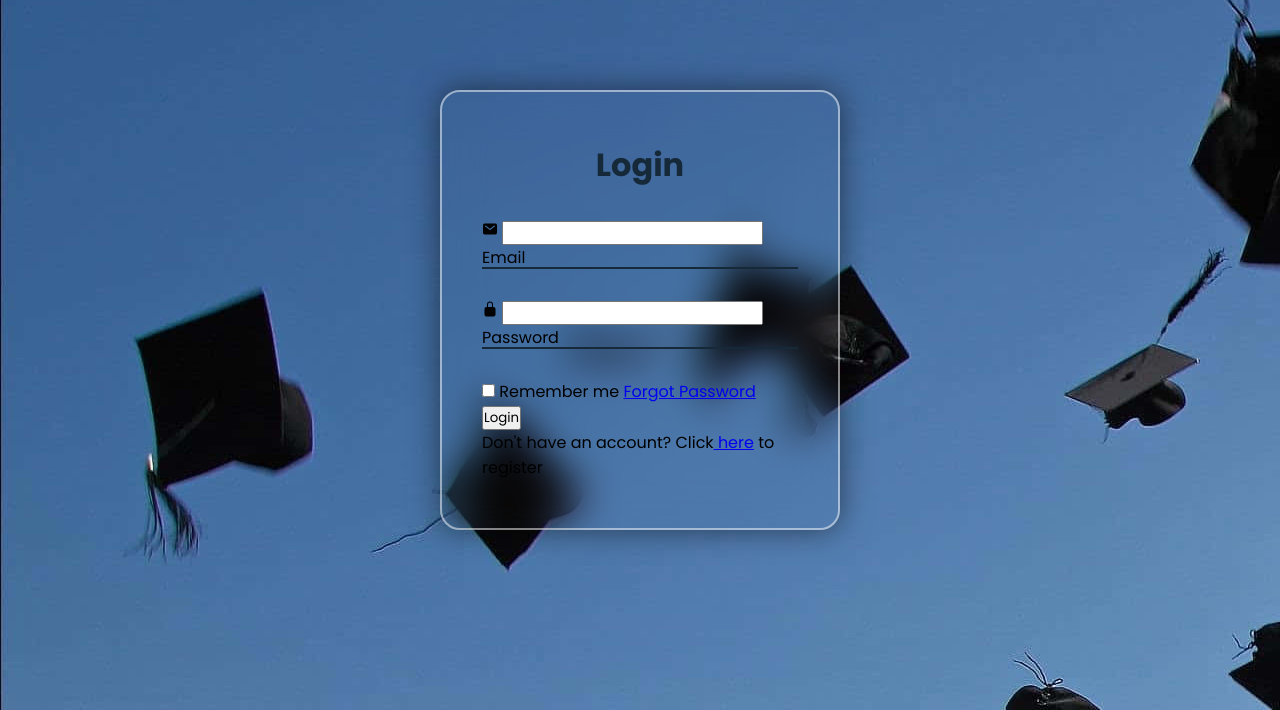
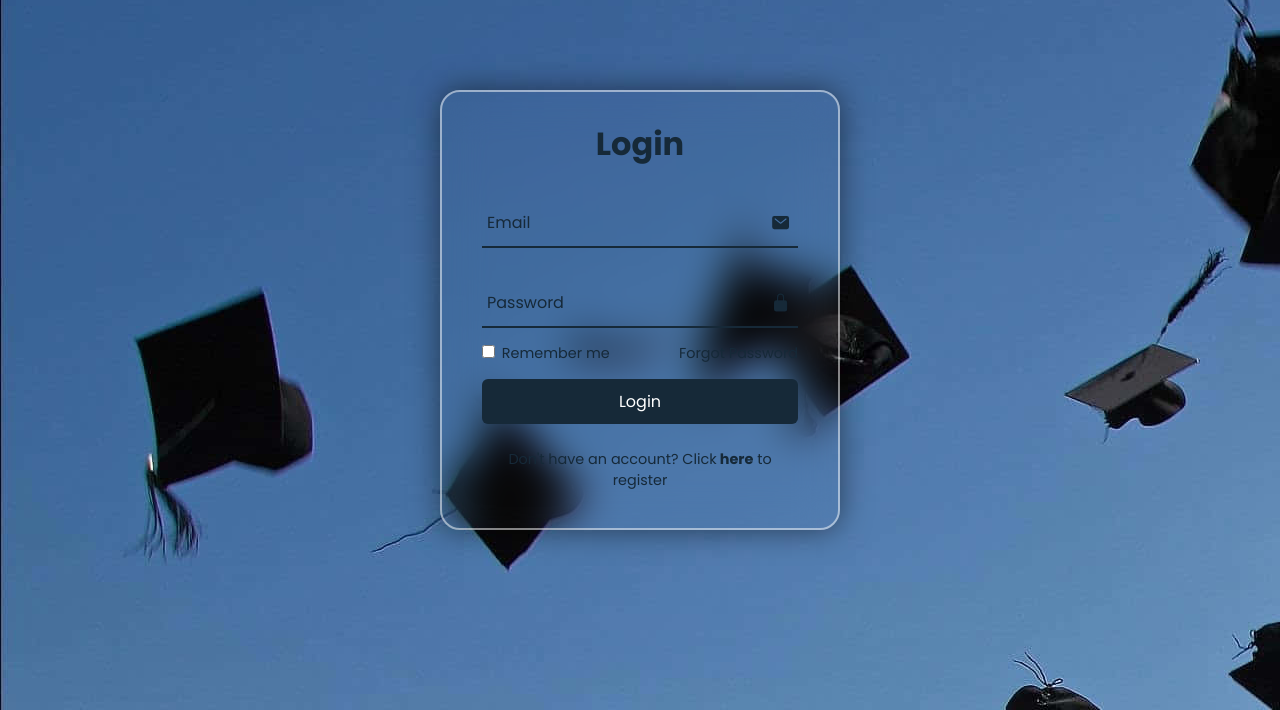
Before and after one commit to Gterd/campus-bridge, a Django app: template CampusBridge/main/templates/login.html in a window 1280 px wide. Shown: the part 90-800 px from the top of the page. Run offline with Django 4.2, Linux system fonts and the light colour scheme; the template is opened without the code that fills it, so the values that code supplies are empty.

Commit message:
Add files via upload

```diff
--- a/CampusBridge/CampusBridge/settings.py
+++ b/CampusBridge/CampusBridge/settings.py
@@ -37,6 +37,7 @@ INSTALLED_APPS = [
     'django.contrib.sessions',
     'django.contrib.messages',
     'django.contrib.staticfiles',
+    'main'
 ]
 
 MIDDLEWARE = [
--- a/CampusBridge/CampusBridge/urls.py
+++ b/CampusBridge/CampusBridge/urls.py
@@ -15,8 +15,9 @@ Including another URLconf
     2. Add a URL to urlpatterns:  path('blog/', include('blog.urls'))
 """
 from django.contrib import admin
-from django.urls import path
+from django.urls import path, include
 
 urlpatterns = [
     path('admin/', admin.site.urls),
+    path('', include('main.urls')),
 ]
--- a/CampusBridge/main/static/css/styles.css
+++ b/CampusBridge/main/static/css/styles.css
@@ -114,5 +114,98 @@ header {
     height: 50px;
     border-bottom: 2px solid #162938;
     margin: 30px 0;
+}
+
+.input-box label {
+    position: absolute;
+    top: 50%;
+    left: 5px;
+    transform: translateY(-50%);
+    font-size: 1em;
+    color: #162938;
+    font-weight: 500;
+    pointer-events: none;
+    transition: .5s;
+}
+
+.input-box input:focus~label,
+.input-box input:valid~label {
+    top: -5px;
 
 }
+
+
+.input-box input{
+    width: 100%;
+    height: 100%;
+    background: transparent;
+    border: none;
+    outline: none;
+    font-size: 1em;
+    color: #162938;
+    font-weight: 600;
+    padding: 0 35px 0 5px;
+}
+
+.input-box .icon{
+    position: absolute;
+    right: 8px;
+    font-size: 1.2em;
+    color: #162938;
+    line-height: 57px;
+}
+
+.remember-forgot {
+    font-size: .9em;
+    color: #162938;
+    font-weight: 500;
+    margin: -15px 0 15px;
+    display: flex;
+    justify-content: space-between;
+}
+
+.remember-forgot label input {
+    accent-color: #162938;
+    margin-right: 3px;
+}
+
+.remember-forgot a{
+    color: #162938;
+    text-decoration: none;
+}
+
+.remember-forgot a:hover {
+    color: indigo;
+    text-decoration: underline;
+}
+
+.btn {
+    width: 100%;
+    height: 45px;
+    background: #162938;
+    border: none;
+    outline: none;
+    border-radius: 6px;
+    cursor: pointer;
+    font-size: 1em;
+    color: #fff;
+    font-weight: 500;
+}
+
+.login-register {
+    font-size: .9em;
+    color: #162938;
+    text-align: center;
+    font-weight: 500;
+    margin: 25px 0 10px;
+}
+
+.login-register p a {
+    color: #162938;
+    text-decoration: none;
+    font-weight: 600;
+}
+
+.login-register p a:hover {
+    text-decoration: underline;
+}
--- /dev/null
+++ b/CampusBridge/main/urls.py
@@ -0,0 +1,6 @@
+from django.urls import path
+from . import views
+
+urlpatterns = [
+    path('', views.login, name='login'),
+]
--- a/CampusBridge/main/views.py
+++ b/CampusBridge/main/views.py
@@ -1,3 +1,5 @@
 from django.shortcuts import render
+from django.http import HttpResponse
 
-# Create your views here.
+def login(response):
+    return render(response, 'main/login.html', {})
```
Also changed, not shown: CampusBridge/main/templates/main/base.html (added, +25 -0 lines), CampusBridge/main/templates/main/login.html (added, +54 -0 lines), CampusBridge/db.sqlite3, CampusBridge/main/templates/main/BaseLo.html (added).
